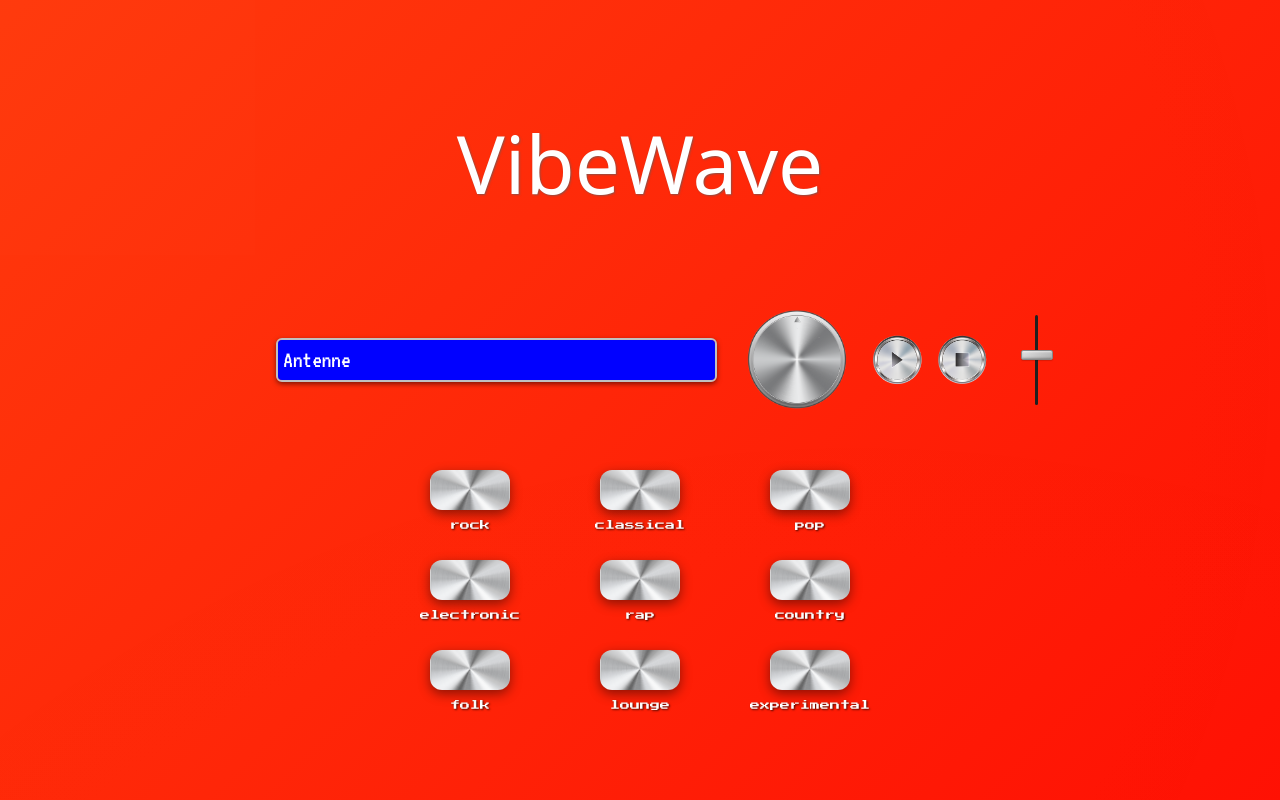
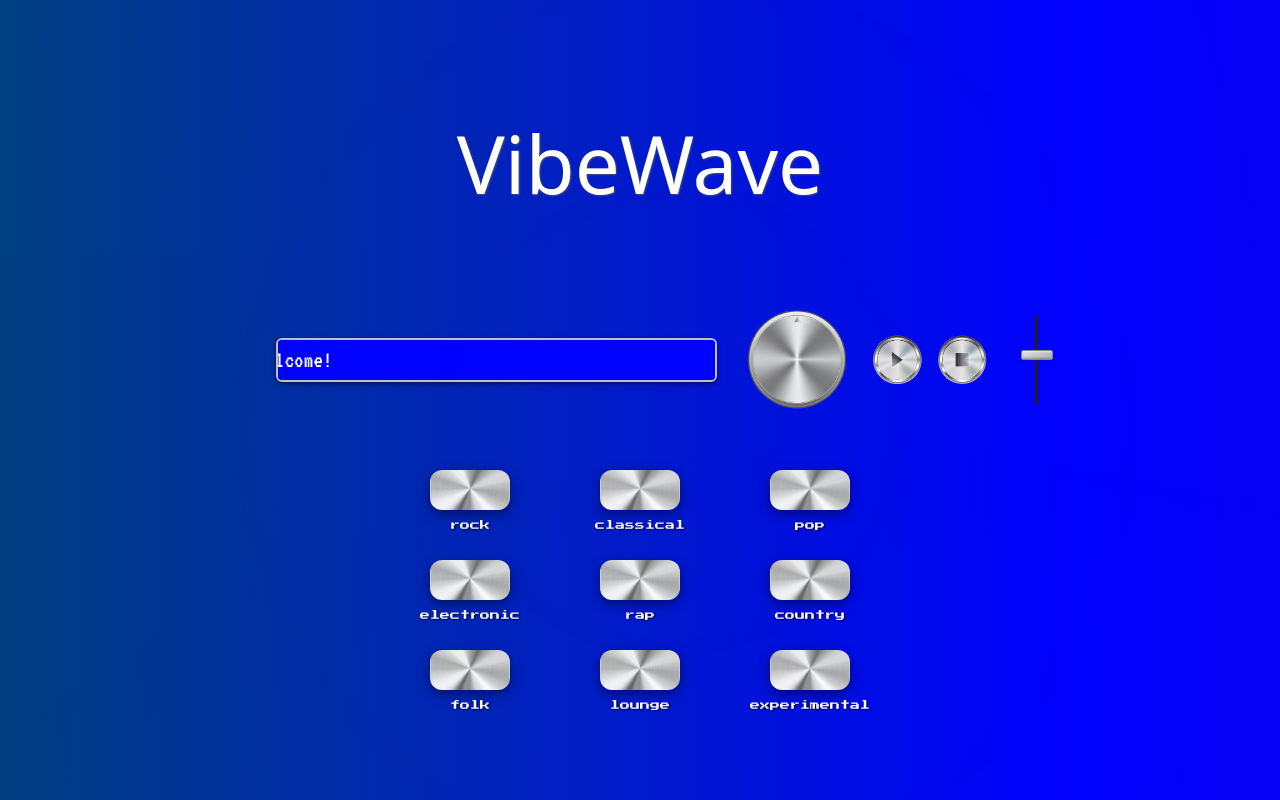
Before and after one commit to Karmin212/radio, a React (Vite) app: page / in a window 1280 px wide. Built offline with nearby package versions, Linux system fonts and the light colour scheme; a web font is replaced by a local one.

Commit message:
Изменен экран при открытии, убран рок по умолчанию, добавлены тени на кнопки плэй и стоп

```diff
--- a/src/App.css
+++ b/src/App.css
@@ -64,3 +64,57 @@
   50% { opacity: 0.12; }
   100% { opacity: 0.05; }
 }
+
+.rainbow-start {
+  position: relative;
+  overflow: hidden;
+  background: linear-gradient(
+    90deg,
+    red 0%,
+    orange 14.2%,
+    yellow 28.4%,
+    green 42.6%,
+    blue 56.8%,
+    indigo 71%,
+    violet 85%,
+    red 100%
+  );
+  background-size: 1200% 100%;
+  animation: rainbowShift 120s linear infinite; /* медленно */
+}
+
+.rainbow-start::before,
+.rainbow-start::after {
+  content: "";
+  position: absolute;
+  width: 200%;
+  height: 200%;
+  top: -50%;
+  left: -50%;
+  border-radius: 50%;
+  background: radial-gradient(circle, rgba(255,255,255,0.08) 0%, transparent 70%);
+  animation: pulseMove 60s linear infinite, pulseOpacity 20s ease-in-out infinite alternate;
+  pointer-events: none;
+}
+
+.rainbow-start::after {
+  animation-duration: 90s, 25s; /* немного разная скорость для второго слоя */
+}
+
+@keyframes rainbowShift {
+  0% { background-position: 0% 0%; }
+  50% { background-position: -600% 0%; }
+  100% { background-position: 0% 0%; }
+}
+
+@keyframes pulseMove {
+  0% { transform: translate(0%, 0%) scale(1); }
+  50% { transform: translate(10%, 10%) scale(1.03); } /* меньше смещение */
+  100% { transform: translate(0%, 0%) scale(1); }
+}
+
+@keyframes pulseOpacity {
+  0% { opacity: 0.03; }
+  50% { opacity: 0.12; }
+  100% { opacity: 0.03; }
+}
--- a/src/App.jsx
+++ b/src/App.jsx
@@ -6,32 +6,44 @@ import GenreSelector from "./components/GenreSelector";
 import MyHeader from "./components/MyHeader";
 import PlayerPanel from "./components/PlayerPanel";
 
+
 import "./App.css";
 
 function App() {
-  const [currentStation, setCurrentStation] = useState(STATIONS[0]);
+  const START_STATION = { id: "start", name: "Wellcome!", genre: "start", url: null };
+
+  const [currentStation, setCurrentStation] = useState(START_STATION);
   const audioRef = useRef(null);
 
   const setStation = (station) => {
     setCurrentStation(station);
-    if (audioRef.current) {
+    if (audioRef.current && station.url) {
       audioRef.current.src = station.url;
-      audioRef.current.play();
+      audioRef.current.play().catch(() => {});
     }
   };
 
-  const currentGenre = currentStation.genre;
-  const colors = GENRE_COLORS[currentGenre] || ["#1a1a2e", "#0f3460"];
+  const currentGenre = currentStation?.genre || "start";
+
+  const colors =
+    currentGenre === "start"
+      ? ["red", "oreange", "yellow", "green", "blue", "indigo", "violet"]
+      : GENRE_COLORS[currentGenre] || ["#1a1a2e", "#0f3460"];
 
   return (
     <div
-      className="app-container"
-      style={{
+      className={`app-container ${
+        currentGenre === "start" ? "rainbow-start" : ""
+      }`}
+      style={
+        currentGenre !== "start"
+        ? {
         "--color1": colors[0],
         "--color2": colors[1],
-      }}
+          }
+        : {}
+      }
     >
-
       <div className="app-layer gradient-radial1" />
       <div className="app-layer gradient-radial2" />
 
--- a/src/components/PlayerPanel.css
+++ b/src/components/PlayerPanel.css
@@ -51,3 +51,13 @@
 .switches input[type="range"] {
   width: 100px;
 }
+
+.play:hover {
+  filter: brightness(70%);
+  box-shadow: 0 4px 12px rgba(0, 0, 0, 0.007), 0 0 15px 5px var(--hover-color);
+}
+
+.stop:hover {
+  filter: brightness(70%);
+  box-shadow: 0 4px 12px rgba(0, 0, 0, 0.007), 0 0 15px 5px var(--hover-color);
+}
--- a/src/components/PlayerPanel.jsx
+++ b/src/components/PlayerPanel.jsx
@@ -38,10 +38,12 @@ function PlayerPanel({ stations, currentStation, setStation, audioRef }) {
           setStation={setStation}
         />
         <button
+          className="play"
           onClick={handlePlay}
           style={{ backgroundImage: `url(${play})`, backgroundSize: "cover" }}
         ></button>
         <button
+          className="stop"
           onClick={handleStop}
           style={{ backgroundImage: `url(${stop})`, backgroundSize: "cover" }}
         ></button>
--- a/src/data/genreColors.js
+++ b/src/data/genreColors.js
@@ -2,9 +2,9 @@ export const GENRE_COLORS = {
   rock: ["#ff5111ff", "#FF0000"],
   classical: ["#FFD700", "#eaa700ff"],
   pop: ["#FF69B4", "#87CEFA"],
-  electronic: ["#00FFCC", "#bdff14ff"],
+  electronic: ["#d41515ff", "#8000ff"],
   rap: ["#FFFF00", "#FF007F"],
-  country: ["#962ff7ff", "#6babffff"],
+  country: ["#962ff7ff", "#7cff6bff"],
   lounge: ["#0055ffff", "#003264ff"],
   experimental: ["#000000", "#FFFFFF"],
   folk: ["#134E5E", "#71B280"],
```
